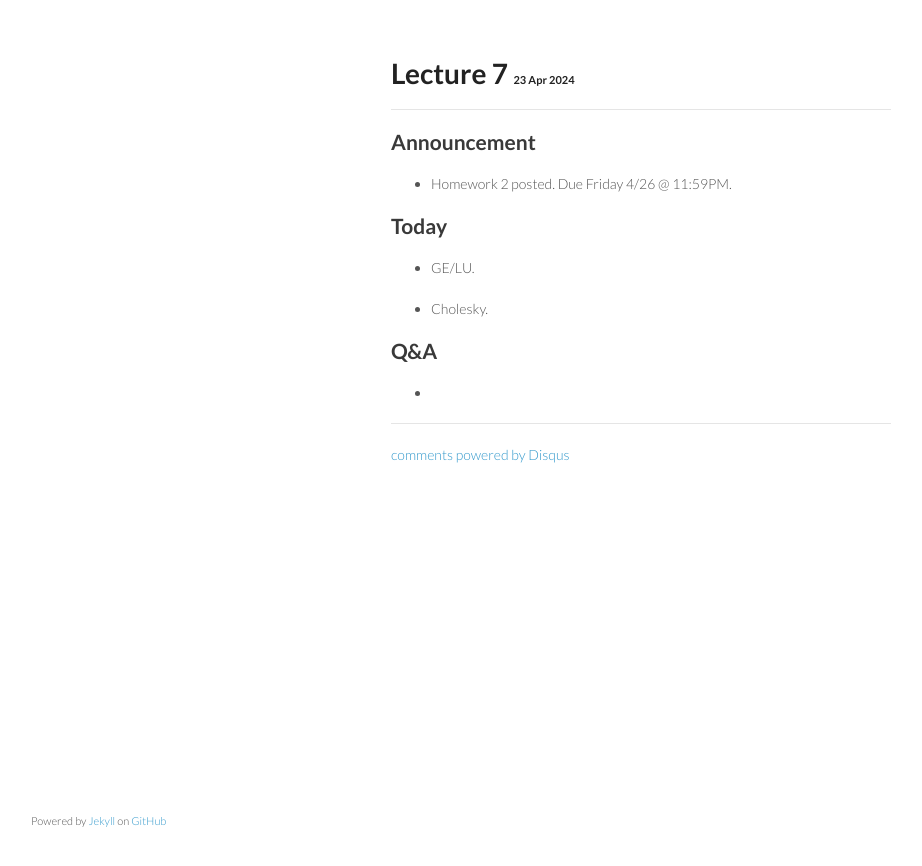
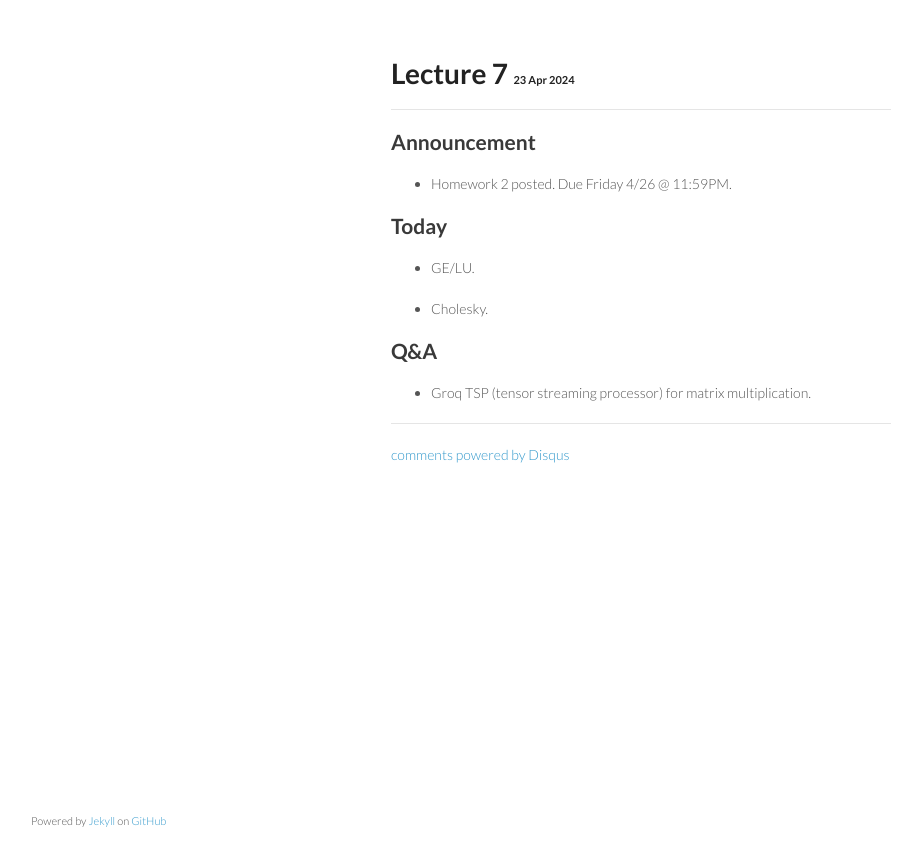
Before and after one commit to ucla-biostat-257/2024spring, a Jekyll site: the page built from _posts/2024-04-23-week4-day1.md, in a window 1280 px wide. Shown: the top 866 px of the page, without its empty margins (179-1101 px from the left). Built offline with Jekyll 4.4.1, drawn with Linux system fonts in a browser that asks for light colours; comment, search, counter and statistics services are not loaded.

Commit message:
add Groq

```diff
--- a/_posts/2024-04-23-week4-day1.md
+++ b/_posts/2024-04-23-week4-day1.md
@@ -16,4 +16,4 @@ category: biostat257spring2024
 
 ## Q&A
 
-*
+* Groq TSP (tensor streaming processor) for matrix multiplication.
```
